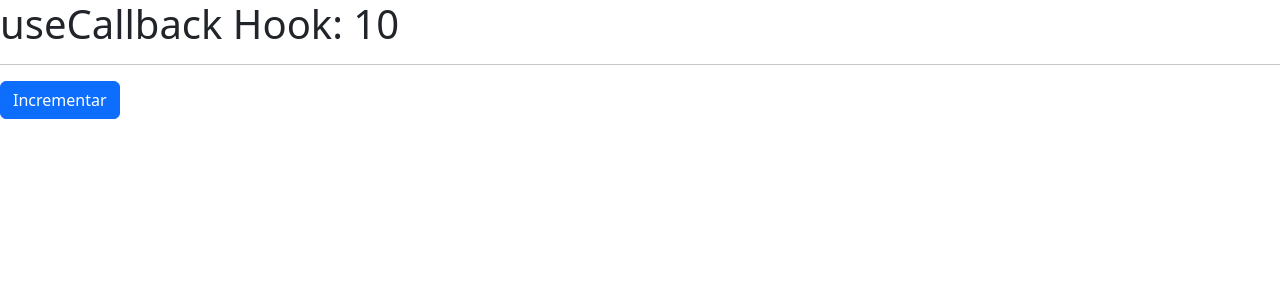
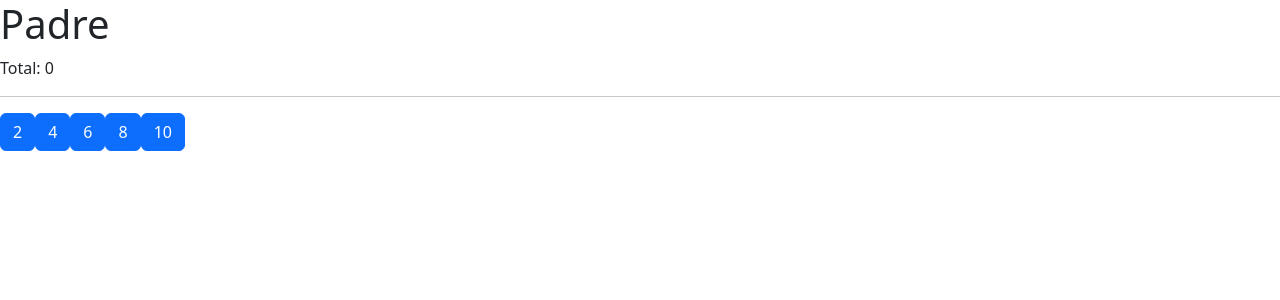
Before and after one commit to cigotete/react-study-basics, a React (Vite) app: page / in a window 1280 px wide. Shown: the top 300 px of the page. Built offline with nearby package versions, Linux system fonts and the light colour scheme.

Commit message:
Apply memo. Part 1: Without changes.

```diff
--- /dev/null
+++ b/src/07-tarea-memo/Hijo.jsx
@@ -0,0 +1,14 @@
+
+export const Hijo = ({ numero, incrementar }) => {
+
+    console.log('  Me volví a generar :(  ');
+
+    return (
+        <button
+            className="btn btn-primary mr-3"
+            onClick={ () => incrementar( numero ) }
+        >
+            { numero }
+        </button>
+    )
+}
--- /dev/null
+++ b/src/07-tarea-memo/Padre.jsx
@@ -0,0 +1,34 @@
+import React from 'react'
+import { Hijo } from './Hijo'
+import { useState } from 'react';
+
+export const Padre = () => {
+
+    const numeros = [2,4,6,8,10];
+    const [valor, setValor] = useState(0);
+
+    const incrementar = ( num ) => {
+        setValor( valor + num )
+    }
+
+
+    return (
+        <div>
+            <h1>Padre</h1>
+            <p> Total: { valor } </p>
+
+            <hr />
+
+            {
+                numeros.map( n => (
+                    <Hijo
+                        key={ n }
+                        numero={ n }
+                        incrementar={ incrementar }
+                    />
+                ))
+            }
+            {/* <Hijo /> */}
+        </div>
+    )
+}
--- a/src/main.jsx
+++ b/src/main.jsx
@@ -6,11 +6,12 @@
 //import { Layout } from './05-useLayoutEffect/Layout'
 //import { Memorize } from './06-memos/Memorize'
 //import { MemoHook } from './06-memos/MemoHook'
-import { CallbackHook } from './06-memos/CallbackHook'
+//import { CallbackHook } from './06-memos/CallbackHook'
+import { Padre } from './07-tarea-memo/Padre'
 import './index.css'
 
 ReactDOM.createRoot(document.getElementById('root')).render(
   //<React.StrictMode>
-    <CallbackHook />
+    <Padre />
   //</React.StrictMode>,
 )
```
